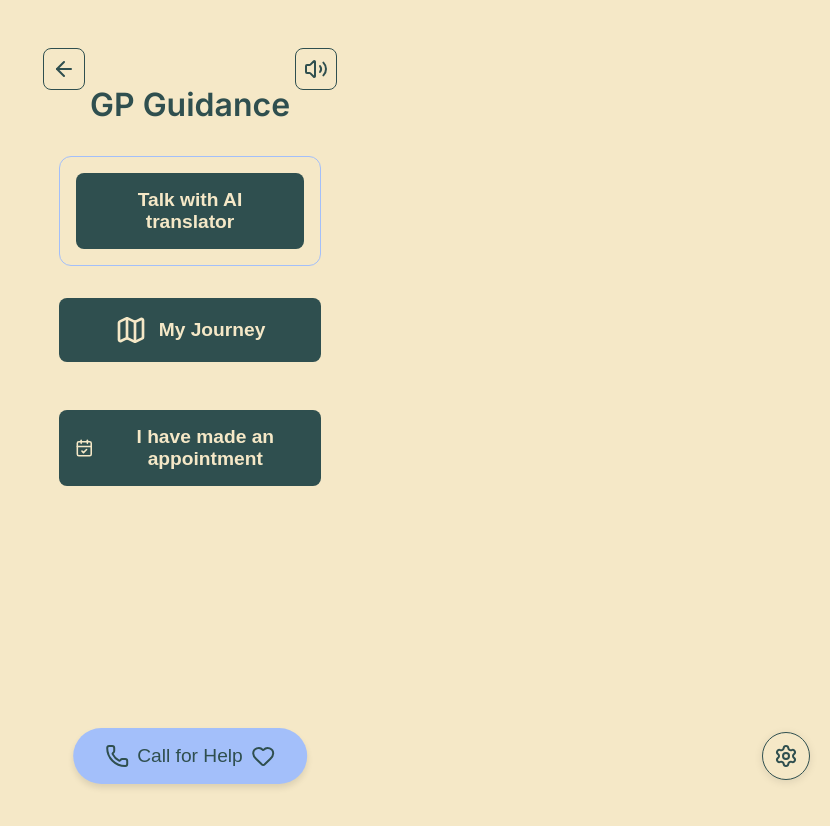
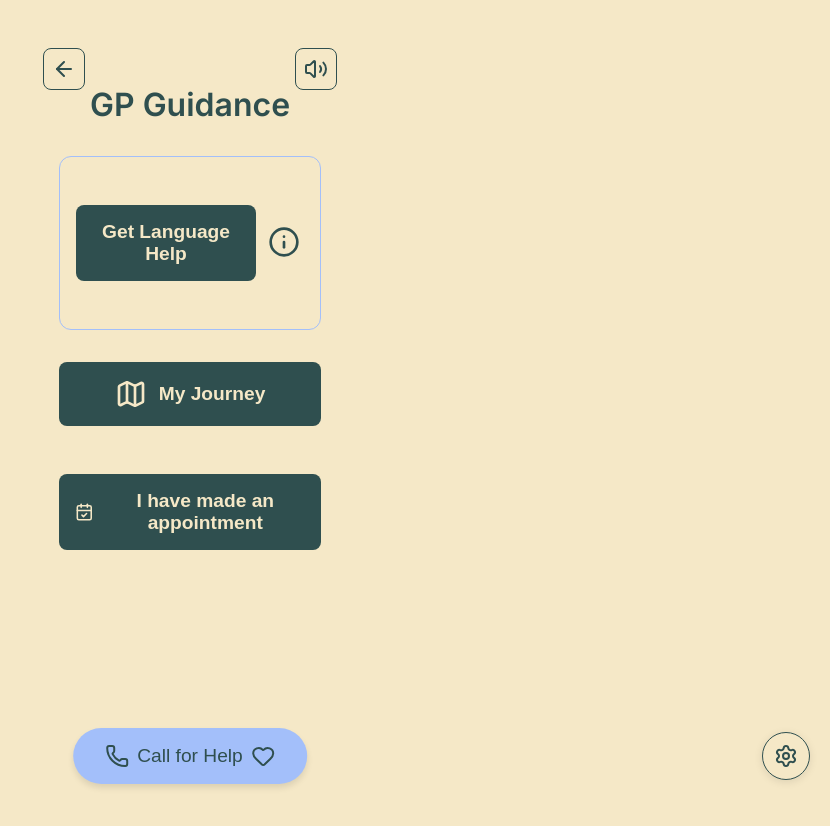
Before and after one commit to catancs/app-healthcare-elder-refugee, a React (Vite) app: page /gp-guidance in a window 1280 px wide. Shown: the top 826 px of the page, without its empty margins (450-1280 px from the left). Built offline with nearby package versions, Linux system fonts and the light colour scheme.

Commit message:
addressed feedback task3: more clear text on translation help button; addedd info button for explanations on translate function

```diff
--- /dev/null
+++ b/src/screens/GPGuidanceScreen.module.css
@@ -0,0 +1,45 @@
+.helpRow {
+  display: flex;
+  align-items: center;
+  gap: 0.5rem;
+  justify-content: center;
+}
+
+
+  .infoButton {
+    background: transparent;
+    border: none;
+    padding: 0.25rem;
+    cursor: pointer;
+    color: var(--primary);
+    transition: transform 0.1s ease;
+  }
+  .infoButton:active {
+    transform: scale(0.9);
+  }
+
+  .infoOverlay {
+    position: fixed;
+    top: 0;
+    left: 0;
+    width: 100%;
+    height: 100%;
+    background: rgba(0, 0, 0, 0.3);
+    display: flex;
+    align-items: center;
+    justify-content: center;
+    z-index: 200;
+  }
+
+  .infoModal {
+    background: var(--white);
+    padding: 1.5rem;
+    border-radius: 8px;
+    max-width: 300px;
+    box-shadow: 0 4px 12px rgba(0, 0, 0, 0.15);
+    text-align: center;
+  }
+  .infoModal p {
+    margin: 0 0 1rem;
+    line-height: 1.4;
+  }
--- a/src/screens/GPGuidanceScreen.tsx
+++ b/src/screens/GPGuidanceScreen.tsx
@@ -1,13 +1,15 @@
 import React, { useState } from 'react';
 import { useNavigate } from 'react-router-dom';
-import { ArrowLeft, Map, CalendarCheck } from 'lucide-react';
+import { ArrowLeft, Map, CalendarCheck, InfoIcon } from 'lucide-react';
 import HelpButton from '../components/HelpButton';
 import ReadAloudButton from '../components/ReadAloudButton';
 import sharedStyles from '../styles/shared.module.css';
+import styles from './GPGuidanceScreen.module.css'
 
 const GPGuidanceScreen: React.FC = () => {
   const navigate = useNavigate();
   const [showChat, setShowChat] = useState(false);
+  const [showInfo, setShowInfo] = useState(false);
 
   return (
     <div className={sharedStyles.screen}>
@@ -17,13 +19,24 @@ const GPGuidanceScreen: React.FC = () => {
       <h1 className={sharedStyles.title}>GP Guidance</h1>
       <div className={sharedStyles.translatorSection} style={{ display: 'flex', flexDirection: 'column', gap: '0.5rem' }}>
       {!showChat ? (
+          <>
+            <div className={styles.helpRow}>
               <button
                 className={sharedStyles.primaryButton}
-            style={{ maxWidth: 260, margin: '0 auto' }}
+                style={{ maxWidth: 260 }}
                 onClick={() => setShowChat(true)}
               >
-            Talk with AI translator
+                Get Language Help
               </button>
+              <button
+                className={styles.infoButton}
+                onClick={() => setShowInfo(true)}
+                aria-label="More info"
+              >
+                <InfoIcon size={32} />
+              </button>
+            </div>
+          </>
         ) : (
           <>
             <div className={sharedStyles.userBubble}>I have a stomach ache.</div>
@@ -45,6 +58,23 @@ const GPGuidanceScreen: React.FC = () => {
       </button>
       <ReadAloudButton />
       <HelpButton />
+
+
+      {showInfo && (
+        <div className={styles.infoOverlay} onClick={() => setShowInfo(false)}>
+          <div className={styles.infoModal} onClick={e => e.stopPropagation()}>
+            <p>This is a private tool to help you translate your words. No one will hear you.</p>
+            <button
+              className={sharedStyles.primaryButton}
+              style={{ marginTop: '1rem' }}
+              onClick={() => setShowInfo(false)}
+            >
+              Got it
+            </button>
+          </div>
+        </div>
+      )}
+
     </div>
   );
 };
```
Lines whose indentation alone changed are shown as unchanged.
